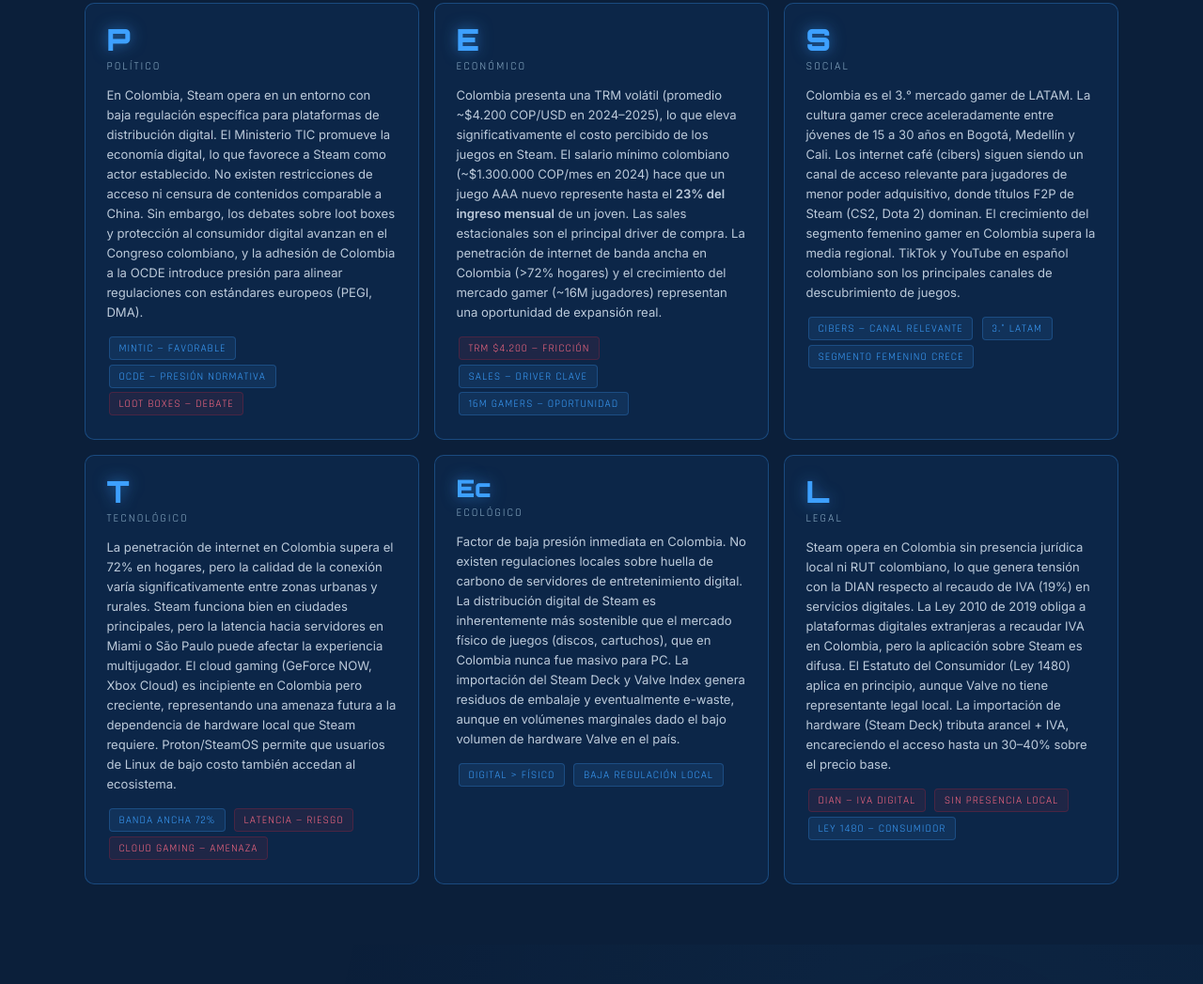
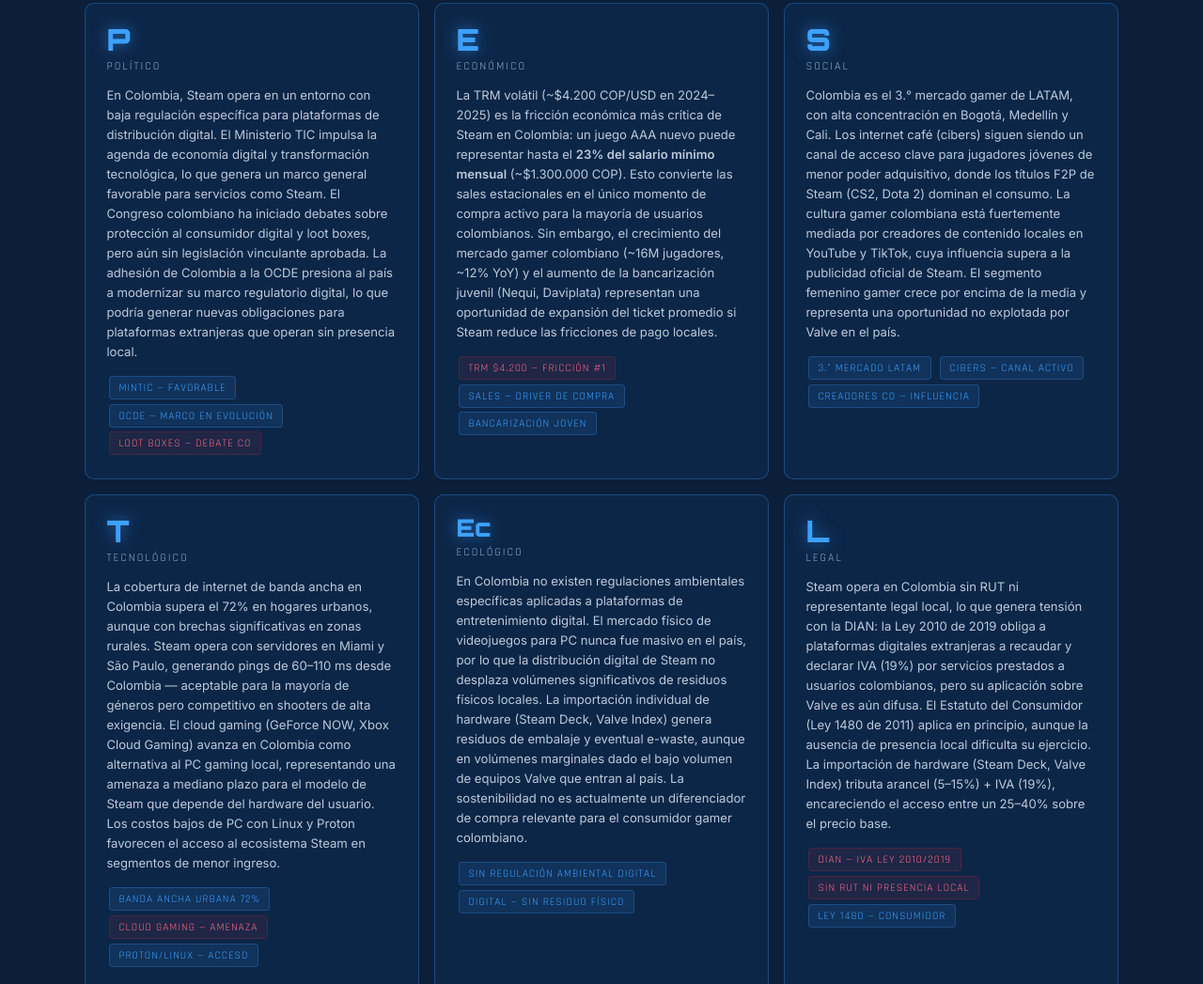
Before and after one commit to Isabel-yili/AnalisisValve, a plain HTML site: page index.html in a window 1280 px wide. Shown: the part 5091-6138 px from the top of the page at 94% size. Drawn offline with nearby package versions, Linux system fonts and the light colour scheme.

Commit message:
PESTEL cambios Colombia

```diff
--- a/index.html
+++ b/index.html
@@ -1133,64 +1133,64 @@
       <div class="pestel-card">
         <div class="pestel-letter">P</div>
         <div class="pestel-name">Político</div>
-        <p class="pestel-text">En Colombia, Steam opera en un entorno con baja regulación específica para plataformas de distribución digital. El Ministerio TIC promueve la economía digital, lo que favorece a Steam como actor establecido. No existen restricciones de acceso ni censura de contenidos comparable a China. Sin embargo, los debates sobre loot boxes y protección al consumidor digital avanzan en el Congreso colombiano, y la adhesión de Colombia a la OCDE introduce presión para alinear regulaciones con estándares europeos (PEGI, DMA).</p>
+        <p class="pestel-text">En Colombia, Steam opera en un entorno con baja regulación específica para plataformas de distribución digital. El Ministerio TIC impulsa la agenda de economía digital y transformación tecnológica, lo que genera un marco general favorable para servicios como Steam. El Congreso colombiano ha iniciado debates sobre protección al consumidor digital y loot boxes, pero aún sin legislación vinculante aprobada. La adhesión de Colombia a la OCDE presiona al país a modernizar su marco regulatorio digital, lo que podría generar nuevas obligaciones para plataformas extranjeras que operan sin presencia local.</p>
         <div style="margin-top:0.8rem;">
           <span class="tag">MinTIC — Favorable</span>
-          <span class="tag">OCDE — Presión normativa</span>
-          <span class="tag red">Loot boxes — Debate</span>
+          <span class="tag">OCDE — Marco en evolución</span>
+          <span class="tag red">Loot boxes — Debate CO</span>
         </div>
       </div>
 
       <div class="pestel-card">
         <div class="pestel-letter">E</div>
         <div class="pestel-name">Económico</div>
-        <p class="pestel-text">Colombia presenta una TRM volátil (promedio ~$4.200 COP/USD en 2024–2025), lo que eleva significativamente el costo percibido de los juegos en Steam. El salario mínimo colombiano (~$1.300.000 COP/mes en 2024) hace que un juego AAA nuevo represente hasta el <strong>23% del ingreso mensual</strong> de un joven. Las sales estacionales son el principal driver de compra. La penetración de internet de banda ancha en Colombia (>72% hogares) y el crecimiento del mercado gamer (~16M jugadores) representan una oportunidad de expansión real.</p>
+        <p class="pestel-text">La TRM volátil (~$4.200 COP/USD en 2024–2025) es la fricción económica más crítica de Steam en Colombia: un juego AAA nuevo puede representar hasta el <strong>23% del salario mínimo mensual</strong> (~$1.300.000 COP). Esto convierte las sales estacionales en el único momento de compra activo para la mayoría de usuarios colombianos. Sin embargo, el crecimiento del mercado gamer colombiano (~16M jugadores, ~12% YoY) y el aumento de la bancarización juvenil (Nequi, Daviplata) representan una oportunidad de expansión del ticket promedio si Steam reduce las fricciones de pago locales.</p>
         <div style="margin-top:0.8rem;">
-          <span class="tag red">TRM $4.200 — Fricción</span>
-          <span class="tag">Sales — Driver clave</span>
-          <span class="tag">16M gamers — Oportunidad</span>
+          <span class="tag red">TRM $4.200 — Fricción #1</span>
+          <span class="tag">Sales — Driver de compra</span>
+          <span class="tag">Bancarización joven</span>
         </div>
       </div>
 
       <div class="pestel-card">
         <div class="pestel-letter">S</div>
         <div class="pestel-name">Social</div>
-        <p class="pestel-text">Colombia es el 3.° mercado gamer de LATAM. La cultura gamer crece aceleradamente entre jóvenes de 15 a 30 años en Bogotá, Medellín y Cali. Los internet café (cibers) siguen siendo un canal de acceso relevante para jugadores de menor poder adquisitivo, donde títulos F2P de Steam (CS2, Dota 2) dominan. El crecimiento del segmento femenino gamer en Colombia supera la media regional. TikTok y YouTube en español colombiano son los principales canales de descubrimiento de juegos.</p>
+        <p class="pestel-text">Colombia es el 3.° mercado gamer de LATAM, con alta concentración en Bogotá, Medellín y Cali. Los internet café (cibers) siguen siendo un canal de acceso clave para jugadores jóvenes de menor poder adquisitivo, donde los títulos F2P de Steam (CS2, Dota 2) dominan el consumo. La cultura gamer colombiana está fuertemente mediada por creadores de contenido locales en YouTube y TikTok, cuya influencia supera a la publicidad oficial de Steam. El segmento femenino gamer crece por encima de la media y representa una oportunidad no explotada por Valve en el país.</p>
         <div style="margin-top:0.8rem;">
-          <span class="tag">Cibers — Canal relevante</span>
-          <span class="tag">3.° LATAM</span>
-          <span class="tag">Segmento femenino crece</span>
+          <span class="tag">3.° mercado LATAM</span>
+          <span class="tag">Cibers — Canal activo</span>
+          <span class="tag">Creadores CO — Influencia</span>
         </div>
       </div>
 
       <div class="pestel-card">
         <div class="pestel-letter">T</div>
         <div class="pestel-name">Tecnológico</div>
-        <p class="pestel-text">La penetración de internet en Colombia supera el 72% en hogares, pero la calidad de la conexión varía significativamente entre zonas urbanas y rurales. Steam funciona bien en ciudades principales, pero la latencia hacia servidores en Miami o São Paulo puede afectar la experiencia multijugador. El cloud gaming (GeForce NOW, Xbox Cloud) es incipiente en Colombia pero creciente, representando una amenaza futura a la dependencia de hardware local que Steam requiere. Proton/SteamOS permite que usuarios de Linux de bajo costo también accedan al ecosistema.</p>
+        <p class="pestel-text">La cobertura de internet de banda ancha en Colombia supera el 72% en hogares urbanos, aunque con brechas significativas en zonas rurales. Steam opera con servidores en Miami y São Paulo, generando pings de 60–110 ms desde Colombia — aceptable para la mayoría de géneros pero competitivo en shooters de alta exigencia. El cloud gaming (GeForce NOW, Xbox Cloud Gaming) avanza en Colombia como alternativa al PC gaming local, representando una amenaza a mediano plazo para el modelo de Steam que depende del hardware del usuario. Los costos bajos de PC con Linux y Proton favorecen el acceso al ecosistema Steam en segmentos de menor ingreso.</p>
         <div style="margin-top:0.8rem;">
-          <span class="tag">Banda ancha 72%</span>
-          <span class="tag red">Latencia — Riesgo</span>
-          <span class="tag red">Cloud Gaming — Amenaza</span>
+          <span class="tag">Banda ancha urbana 72%</span>
+          <span class="tag red">Cloud gaming — Amenaza</span>
+          <span class="tag">Proton/Linux — Acceso</span>
         </div>
       </div>
 
       <div class="pestel-card">
         <div class="pestel-letter" style="font-size:1.6rem;">Ec</div>
         <div class="pestel-name">Ecológico</div>
-        <p class="pestel-text">Factor de baja presión inmediata en Colombia. No existen regulaciones locales sobre huella de carbono de servidores de entretenimiento digital. La distribución digital de Steam es inherentemente más sostenible que el mercado físico de juegos (discos, cartuchos), que en Colombia nunca fue masivo para PC. La importación del Steam Deck y Valve Index genera residuos de embalaje y eventualmente e-waste, aunque en volúmenes marginales dado el bajo volumen de hardware Valve en el país.</p>
+        <p class="pestel-text">En Colombia no existen regulaciones ambientales específicas aplicadas a plataformas de entretenimiento digital. El mercado físico de videojuegos para PC nunca fue masivo en el país, por lo que la distribución digital de Steam no desplaza volúmenes significativos de residuos físicos locales. La importación individual de hardware (Steam Deck, Valve Index) genera residuos de embalaje y eventual e-waste, aunque en volúmenes marginales dado el bajo volumen de equipos Valve que entran al país. La sostenibilidad no es actualmente un diferenciador de compra relevante para el consumidor gamer colombiano.</p>
         <div style="margin-top:0.8rem;">
-          <span class="tag">Digital &gt; Físico</span>
-          <span class="tag">Baja regulación local</span>
+          <span class="tag">Sin regulación ambiental digital</span>
+          <span class="tag">Digital — Sin residuo físico</span>
         </div>
       </div>
 
       <div class="pestel-card">
         <div class="pestel-letter">L</div>
         <div class="pestel-name">Legal</div>
-        <p class="pestel-text">Steam opera en Colombia sin presencia jurídica local ni RUT colombiano, lo que genera tensión con la DIAN respecto al recaudo de IVA (19%) en servicios digitales. La Ley 2010 de 2019 obliga a plataformas digitales extranjeras a recaudar IVA en Colombia, pero la aplicación sobre Steam es difusa. El Estatuto del Consumidor (Ley 1480) aplica en principio, aunque Valve no tiene representante legal local. La importación de hardware (Steam Deck) tributa arancel + IVA, encareciendo el acceso hasta un 30–40% sobre el precio base.</p>
+        <p class="pestel-text">Steam opera en Colombia sin RUT ni representante legal local, lo que genera tensión con la DIAN: la Ley 2010 de 2019 obliga a plataformas digitales extranjeras a recaudar y declarar IVA (19%) por servicios prestados a usuarios colombianos, pero su aplicación sobre Valve es aún difusa. El Estatuto del Consumidor (Ley 1480 de 2011) aplica en principio, aunque la ausencia de presencia local dificulta su ejercicio. La importación de hardware (Steam Deck, Valve Index) tributa arancel (5–15%) + IVA (19%), encareciendo el acceso entre un 25–40% sobre el precio base.</p>
         <div style="margin-top:0.8rem;">
-          <span class="tag red">DIAN — IVA digital</span>
-          <span class="tag red">Sin presencia local</span>
+          <span class="tag red">DIAN — IVA Ley 2010/2019</span>
+          <span class="tag red">Sin RUT ni presencia local</span>
           <span class="tag">Ley 1480 — Consumidor</span>
         </div>
       </div>
```
